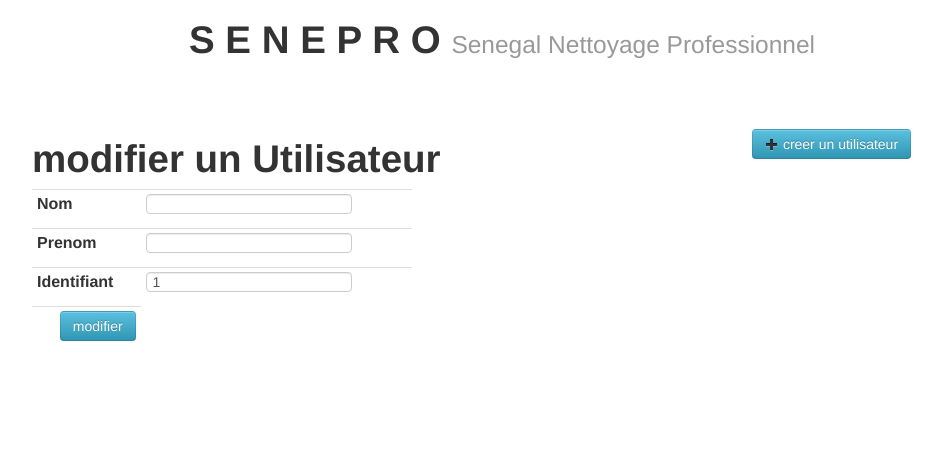
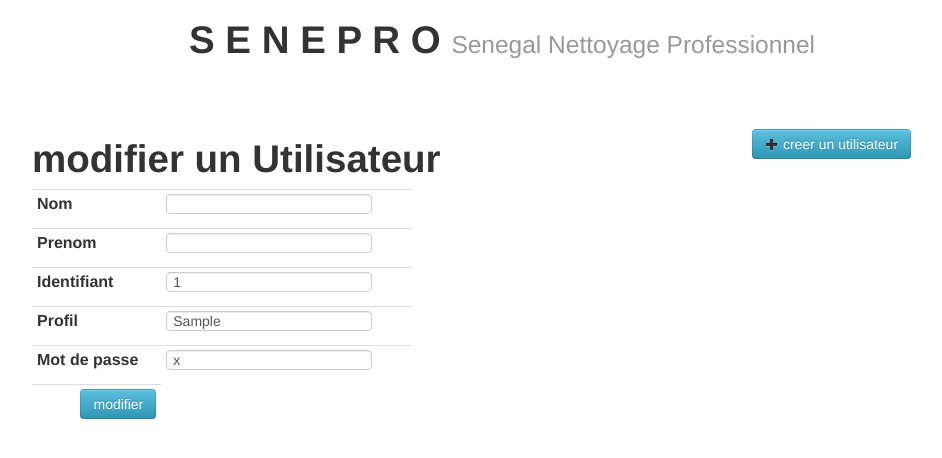
Before and after one commit to boubash/Senepro, a PHP site: page /modificationUtilisateur.php?matricule=1 in a window 1280 px wide. Shown: the top 458 px of the page, without its empty margins (138-1080 px from the left). Run offline with PHP 8.4, Linux system fonts and the light colour scheme; tables that the repository leaves empty or names only in its code hold one stand-in row (values such as "Sample post"); data that the repository does not hold is empty.

Commit message:
debug les pages de la modification utilisateur

```diff
--- a/liste_utilisateur.php
+++ b/liste_utilisateur.php
@@ -14,6 +14,8 @@
 			<th>Nom</th>
 			<th>Prenom</th>
 			<th>Identifiant</th>
+			<th>profil</th>
+			<th>mot de passe</th>
 			<th>Action</th>
 
 		</tr>
@@ -28,6 +30,8 @@
 		 			<td><?php echo $logins['Nom'] ?></td>
 		 			<td><?php echo $logins['Prenom'] ?></td>
 		 			<td><?php echo $logins['identifiant'] ?></td>
+		 			<td><?php echo $logins['profil'] ?></td>
+		 			<td><?php echo $logins['password'] ?></td>
 		 			<td>
 		 				<a href='modificationUtilisateur.php?matricule=<?php echo $logins['id_login'] ?>'>
 		 					<img src="img/b_edit.png" title="Modifier">
--- a/modificationUtilisateur.php
+++ b/modificationUtilisateur.php
@@ -48,6 +48,17 @@
 					 	</td>
 					</tr>
 					<tr >
+						<th>Profil</th>
+					 	<td>
+					 		<input type="text" name="profil" value="<?php echo $logins['profil'] ;?>">
+					 	</td>
+					</tr>
+					<th>Mot de passe</th>
+					 	<td>
+					 		<input type="text" name="password" value="<?php echo $logins['password'] ;?>">
+					 	</td>
+					</tr>
+					<tr >
 						<th>
 							<input type="submit" class="btn btn-info pull-right" value="modifier">
 						</th>
```
Also changed, not shown: modification_utilisateur.php (+9 -5 lines).
